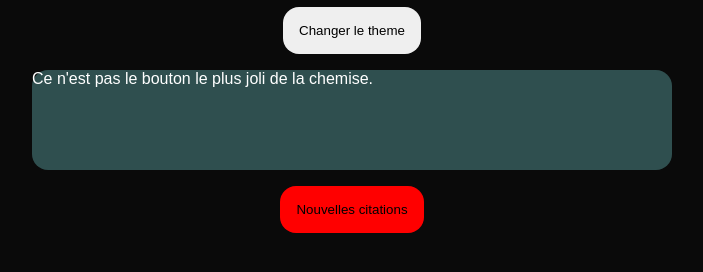
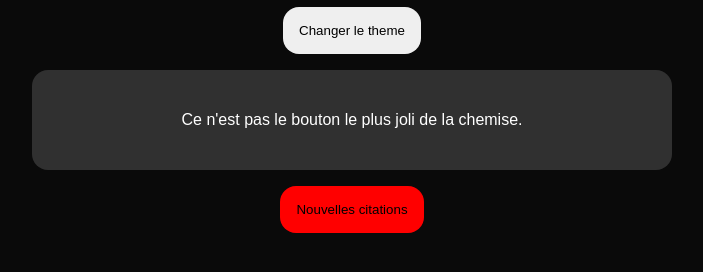
Before and after one commit to tanguymln/BestQuotes, a plain HTML site: page index.html in a window 1280 px wide. Both pictures are taken after a click on the button "Changer le theme". Shown: the part 304-576 px from the top of the page, without its empty margins (288-991 px from the left). Drawn offline with Linux system fonts and the light colour scheme.

Commit message:
improve(ui): improve color theme

```diff
--- a/style.css
+++ b/style.css
@@ -54,11 +54,19 @@ button#switch-theme-button:hover {
 }
 
 div#quote {
-  color: #fff;
   min-height: 100px;
   min-width: 50vw;
-  background-color: darkslategray;
+  box-shadow: rgba(0, 0, 0, 0.16) 0px 1px 4px;
   border-radius: 1rem;
+  display: flex;
+  justify-content: center;
+  align-items: center;
+}
+
+body.dark div#quote{
+  color: #fff;
+  background-color: #303030;
+  box-shadow: none;
 }
 
 section.div-content {
```
